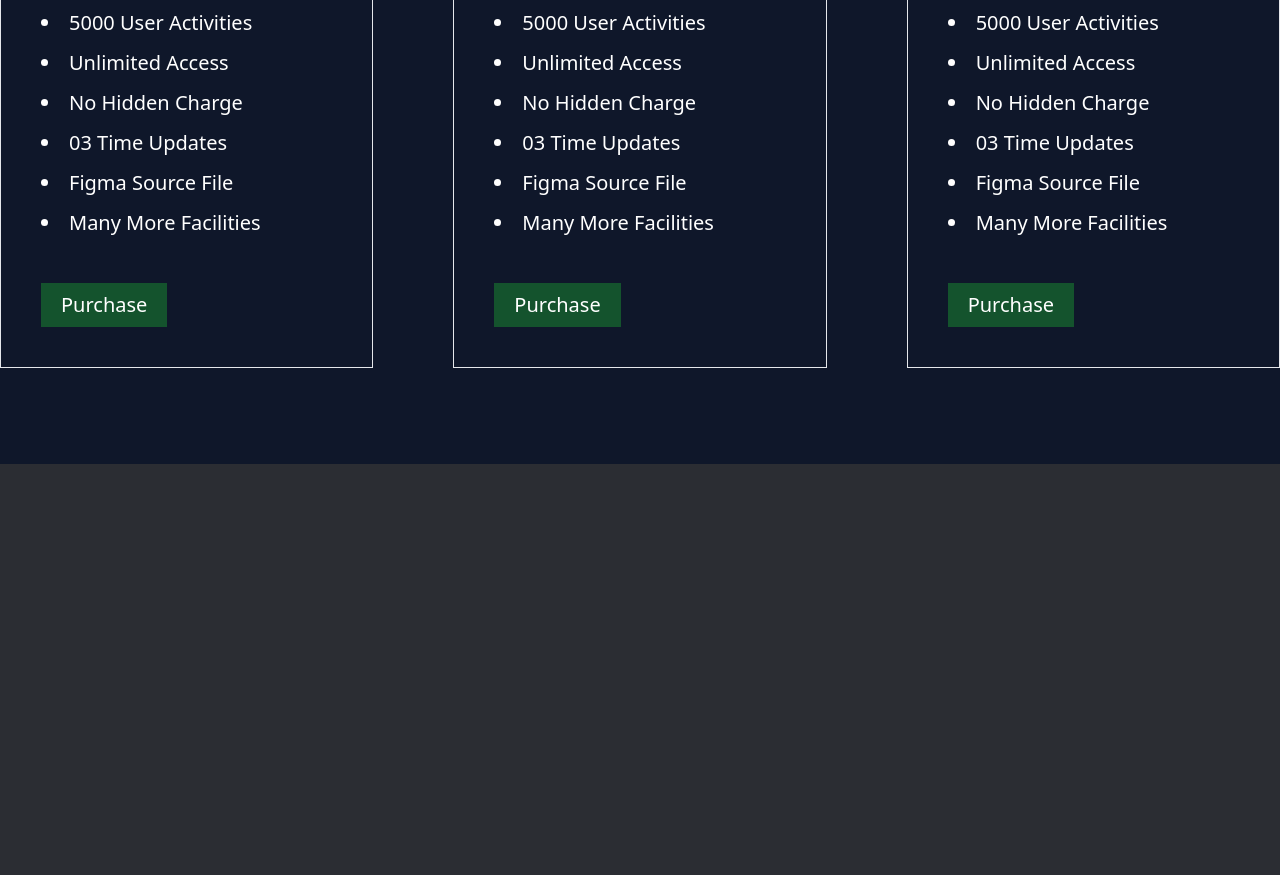
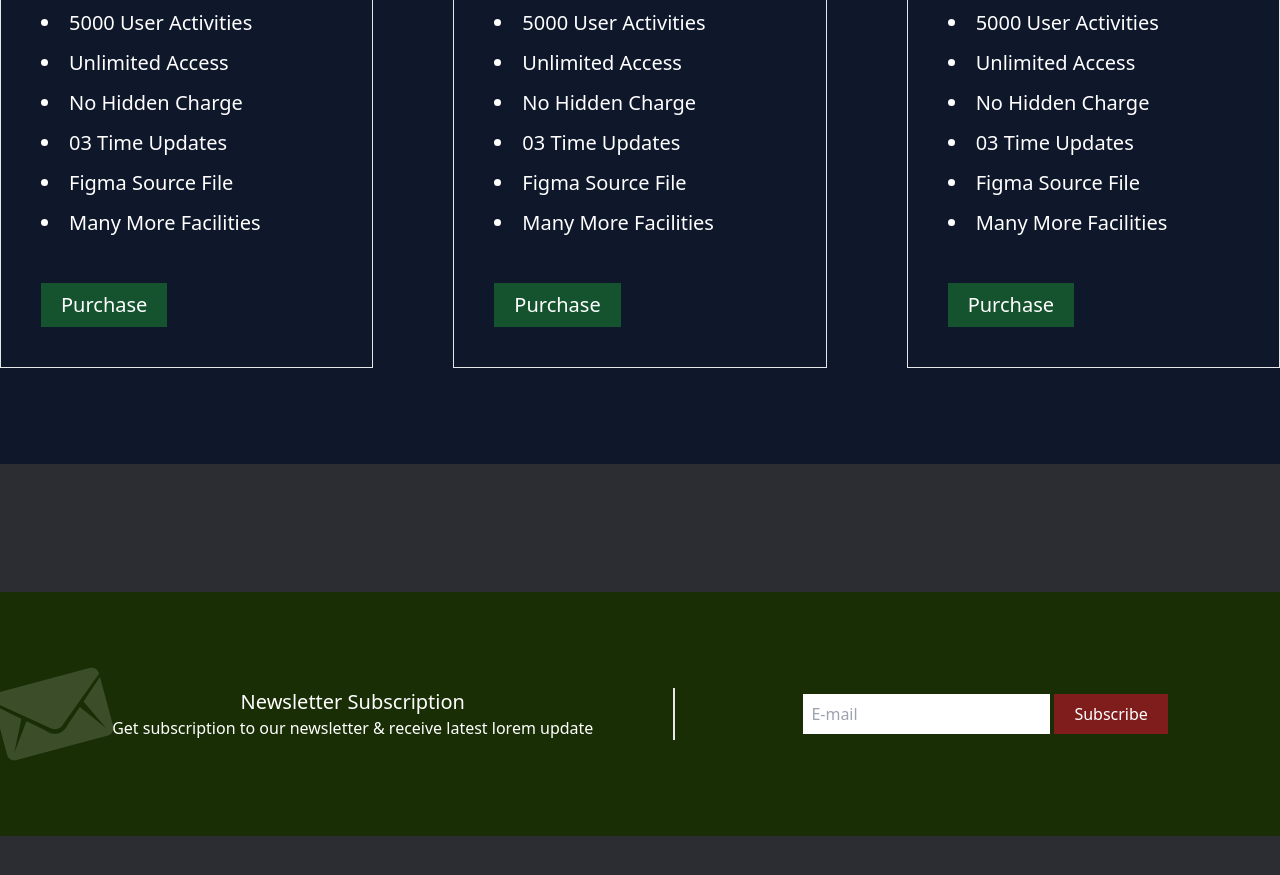
Before and after one commit to aklimaakter20/smart-coders-website-by-tailwind, a website built with Vite: page index.html in a window 1280 px wide. Shown: the part 3472-4347 px from the top of the page. Before the commit the page ends 4016 px from the top, so only its background shows below. Built offline with nearby package versions, Linux system fonts and the light colour scheme.

Commit message:
newsletter section added

```diff
--- a/index.html
+++ b/index.html
@@ -135,7 +135,7 @@
         </div>
       </section>
       <section class="bg-slate-900 my-16 sm:my-20 py-12 sm:py-24">
-        <div class="text-white grid md:grid-cols-2 lg:grid-cols-3 gap-10 sm:gap-16 md:gap-20 items-center justify-between">
+        <div class="grid md:grid-cols-2 lg:grid-cols-3 gap-10 sm:gap-16 md:gap-20 items-center justify-center text-white">
           <div class="border p-10">
             <h5>Basic Plane</h5>
             <h2>$ <span class="text-xl sm:text-2xl md:text-5xl font-bold">19.00</span>/month</h2>
@@ -181,10 +181,22 @@
             </ul>
             <button class="bg-green-900 px-5 py-2 text-xl mt-10 hover:bg-green-600 transition ">Purchase</button>
           </div>
-
-
         </div>
       </section>
+
+      <!-- newsletter-section -->
+       <section class="bg-lime-950 my-10 sm:my-16 md:my-20 lg:my-32 py-10 sm:py-16 md:py-24 bg-no-repeat bg-left" style="background-image: url(img/subscribe-bg.png); ">
+        <div class="sm:flex justify-center items-center text-white gap-10 sm:gap-16 md:gap-20 lg:gap-32  ">
+          <div class="text-center mb-10 sm:mb-0 sm:border-r-2 sm:pr-20">
+            <h2 class="text-xl">Newsletter Subscription</h2>
+            <p>Get subscription to our newsletter & receive latest lorem update</p>
+          </div>
+          <div class="flex justify-center items-center gap-1">
+            <input class="h-10 border-none px-2" type="email"  placeholder="E-mail">
+            <button class="bg-red-900 px-5 py-2 hover:bg-red-600 transition">Subscribe</button>
+          </div>
+        </div>
+       </section>
    </main>
 
 </body>
```
